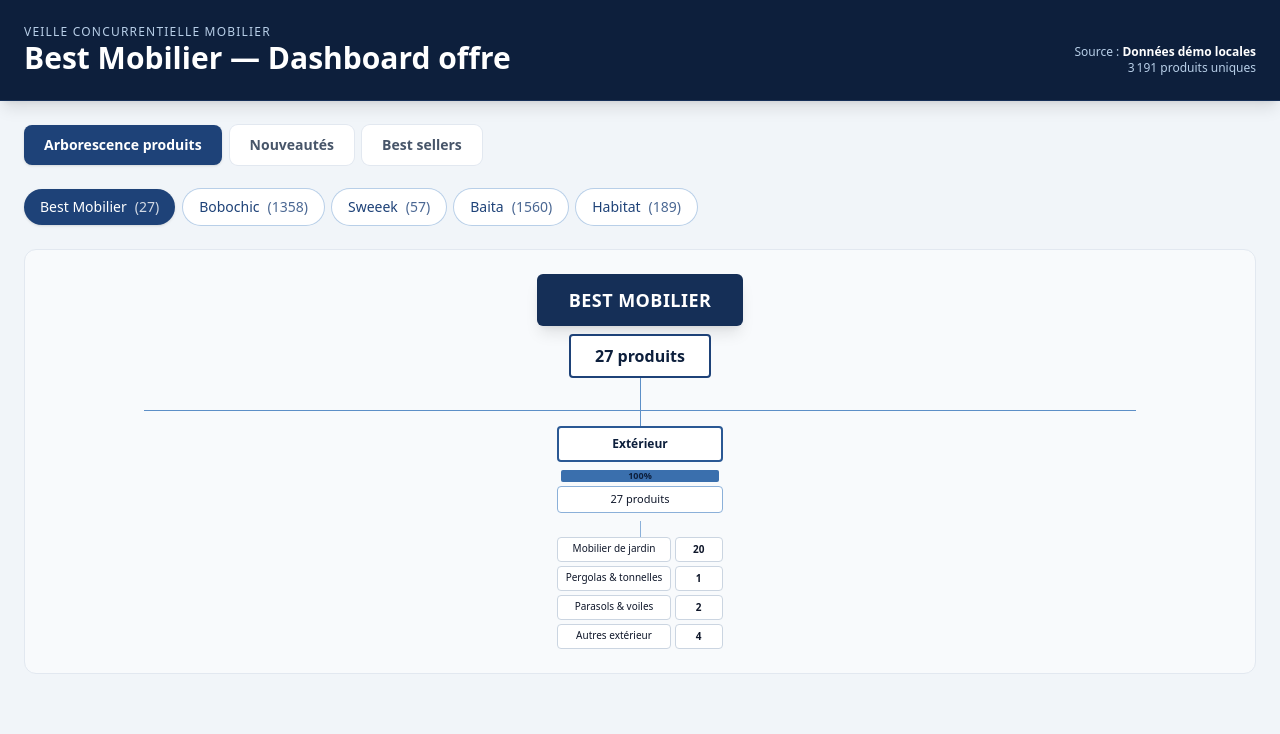
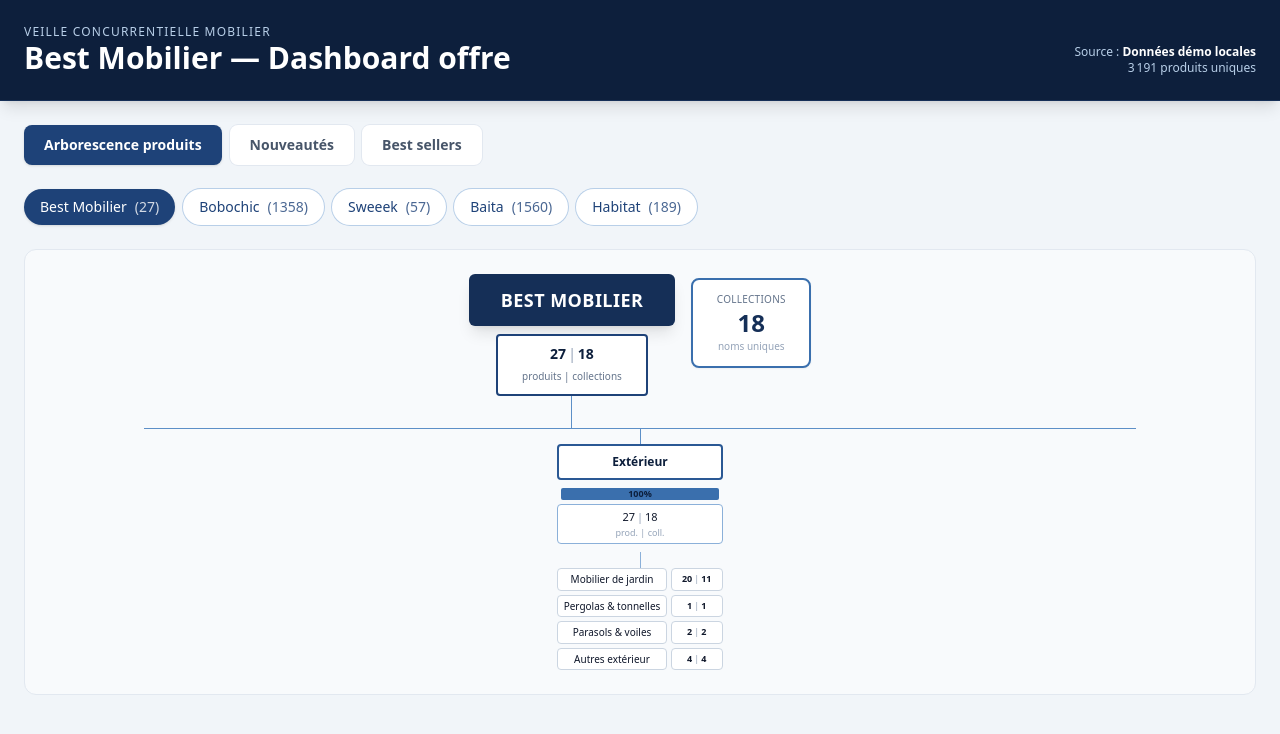
Before and after one commit to thomasefui-lab/BMvsConcu2, a Next.js app: page / in a window 1280 px wide. Shown: the top 734 px of the page. Built offline with nearby package versions, Linux system fonts and the light colour scheme; no server answers; the database is empty.

Commit message:
feat: collections uniques dans arborescence produits
Co-authored-by: Cursor <cursoragent@cursor.com>

```diff
--- a/src/components/ProductTree.tsx
+++ b/src/components/ProductTree.tsx
@@ -6,6 +6,24 @@ interface ProductTreeProps {
   trees: ProductTreeData[];
   selectedSite: string;
   onSelectSite: (site: string) => void;
+}
+
+function CountSplit({
+  products,
+  collections,
+  className = "",
+}: {
+  products: number;
+  collections: number;
+  className?: string;
+}) {
+  return (
+    <span className={`tabular-nums ${className}`}>
+      {products.toLocaleString("fr-FR")}
+      <span className="mx-0.5 font-normal text-slate-400">|</span>
+      {collections.toLocaleString("fr-FR")}
+    </span>
+  );
 }
 
 export function ProductTree({ trees, selectedSite, onSelectSite }: ProductTreeProps) {
@@ -41,14 +59,29 @@ export function ProductTree({ trees, selectedSite, onSelectSite }: ProductTreePr
       <div className="overflow-x-auto rounded-xl border border-slate-200 bg-slate-50 p-6">
         <div className="min-w-[900px]">
           {/* Racine */}
-          <div className="flex flex-col items-center">
-            <div className="rounded-md bg-brand-800 px-8 py-3 text-center text-white shadow-lg">
-              <div className="text-lg font-bold tracking-wide">{tree.label.toUpperCase()}</div>
+          <div className="flex items-start justify-center gap-4">
+            <div className="flex flex-col items-center">
+              <div className="rounded-md bg-brand-800 px-8 py-3 text-center text-white shadow-lg">
+                <div className="text-lg font-bold tracking-wide">{tree.label.toUpperCase()}</div>
+              </div>
+              <div className="mt-2 rounded border-2 border-brand-700 bg-white px-6 py-2 text-center text-sm font-semibold text-brand-900">
+                <CountSplit products={tree.total} collections={tree.totalCollections} />
+                <span className="mt-0.5 block text-[10px] font-normal text-slate-500">
+                  produits | collections
+                </span>
+              </div>
+              <div className="h-8 w-px bg-brand-400" />
             </div>
-            <div className="mt-2 rounded border-2 border-brand-700 bg-white px-6 py-2 text-center font-semibold text-brand-900">
-              {tree.total.toLocaleString("fr-FR")} produits
+
+            <div className="mt-1 min-w-[120px] rounded-lg border-2 border-brand-500 bg-white px-4 py-3 text-center shadow-sm">
+              <div className="text-[10px] font-medium uppercase tracking-wide text-slate-500">
+                Collections
+              </div>
+              <div className="text-2xl font-bold text-brand-800">
+                {tree.totalCollections.toLocaleString("fr-FR")}
+              </div>
+              <div className="text-[10px] text-slate-400">noms uniques</div>
             </div>
-            <div className="h-8 w-px bg-brand-400" />
           </div>
 
           {/* Branches principales */}
@@ -75,7 +108,8 @@ export function ProductTree({ trees, selectedSite, onSelectSite }: ProductTreePr
                 </div>
 
                 <div className="mt-1 w-full rounded border border-brand-300 bg-white px-2 py-1 text-center text-[11px] font-medium">
-                  {cat.count} produit{cat.count > 1 ? "s" : ""}
+                  <CountSplit products={cat.count} collections={cat.collectionCount} />
+                  <span className="block text-[9px] font-normal text-slate-400">prod. | coll.</span>
                 </div>
 
                 <div className="mt-2 h-4 w-px bg-brand-300" />
@@ -87,8 +121,8 @@ export function ProductTree({ trees, selectedSite, onSelectSite }: ProductTreePr
                       <div className="flex-1 rounded border border-slate-300 bg-white px-1 py-1 text-center leading-tight">
                         {sub.label}
                       </div>
-                      <div className="w-12 rounded border border-slate-300 bg-white px-1 py-1 text-center font-semibold">
-                        {sub.count}
+                      <div className="min-w-[3.25rem] rounded border border-slate-300 bg-white px-1 py-1 text-center text-[9px] font-semibold leading-tight">
+                        <CountSplit products={sub.count} collections={sub.collectionCount} />
                       </div>
                     </div>
                   ))}
--- a/src/lib/analytics.ts
+++ b/src/lib/analytics.ts
@@ -73,13 +73,31 @@ function collectTrueNoveltyKeys(products: ProductRow[]): Set<string> {
   return keys;
 }
 
+function collectionKey(name: string | null | undefined): string | null {
+  const trimmed = name?.trim();
+  if (!trimmed) return null;
+  return trimmed
+    .toLowerCase()
+    .normalize("NFD")
+    .replace(/[\u0300-\u036f]/g, "");
+}
+
 export function buildProductTree(site: SiteId, products: ProductRow[]): ProductTreeData {
   const siteProducts = [...latestByUrl(products.filter((p) => p.site === site)).values()];
   const total = siteProducts.length;
 
   const macroCounts = new Map<string, Map<string, number>>();
+  const macroCollections = new Map<string, Set<string>>();
+  const subCollections = new Map<string, Map<string, Set<string>>>();
+  const totalCollections = new Set<string>();
+
   for (const macro of TAXONOMY) {
     macroCounts.set(macro.id, new Map(macro.subcategories.map((s) => [s.id, 0])));
+    macroCollections.set(macro.id, new Set());
+    subCollections.set(
+      macro.id,
+      new Map(macro.subcategories.map((s) => [s.id, new Set<string>()])),
+    );
   }
 
   for (const product of siteProducts) {
@@ -87,15 +105,24 @@ export function buildProductTree(site: SiteId, products: ProductRow[]): ProductT
     const subMap = macroCounts.get(macroId) ?? new Map();
     subMap.set(subId, (subMap.get(subId) ?? 0) + 1);
     macroCounts.set(macroId, subMap);
+
+    const coll = collectionKey(product.collection_name);
+    if (!coll) continue;
+
+    totalCollections.add(coll);
+    macroCollections.get(macroId)?.add(coll);
+    subCollections.get(macroId)?.get(subId)?.add(coll);
   }
 
   const categories: MacroCategoryCount[] = TAXONOMY.map((macro) => {
     const subMap = macroCounts.get(macro.id) ?? new Map();
+    const subCollMap = subCollections.get(macro.id) ?? new Map();
     const subcategories = macro.subcategories
       .map((sub) => ({
         id: sub.id,
         label: sub.label,
         count: subMap.get(sub.id) ?? 0,
+        collectionCount: subCollMap.get(sub.id)?.size ?? 0,
       }))
       .filter((s) => s.count > 0);
 
@@ -104,6 +131,7 @@ export function buildProductTree(site: SiteId, products: ProductRow[]): ProductT
       id: macro.id,
       label: macro.label,
       count,
+      collectionCount: macroCollections.get(macro.id)?.size ?? 0,
       percent: total > 0 ? Math.round((count / total) * 100) : 0,
       subcategories,
     };
@@ -114,6 +142,7 @@ export function buildProductTree(site: SiteId, products: ProductRow[]): ProductT
     site,
     label: competitor?.label ?? site,
     total,
+    totalCollections: totalCollections.size,
     categories,
   };
 }
--- a/src/lib/types.ts
+++ b/src/lib/types.ts
@@ -41,12 +41,14 @@ export interface SubCategoryCount {
   id: string;
   label: string;
   count: number;
+  collectionCount: number;
 }
 
 export interface MacroCategoryCount {
   id: string;
   label: string;
   count: number;
+  collectionCount: number;
   percent: number;
   subcategories: SubCategoryCount[];
 }
@@ -55,6 +57,7 @@ export interface ProductTreeData {
   site: SiteId;
   label: string;
   total: number;
+  totalCollections: number;
   categories: MacroCategoryCount[];
 }
 
```
